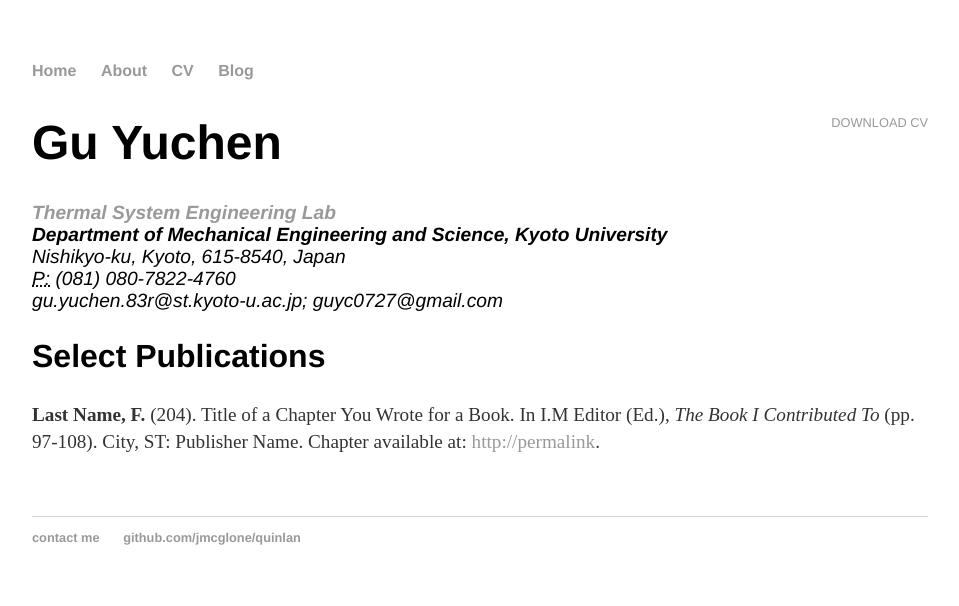
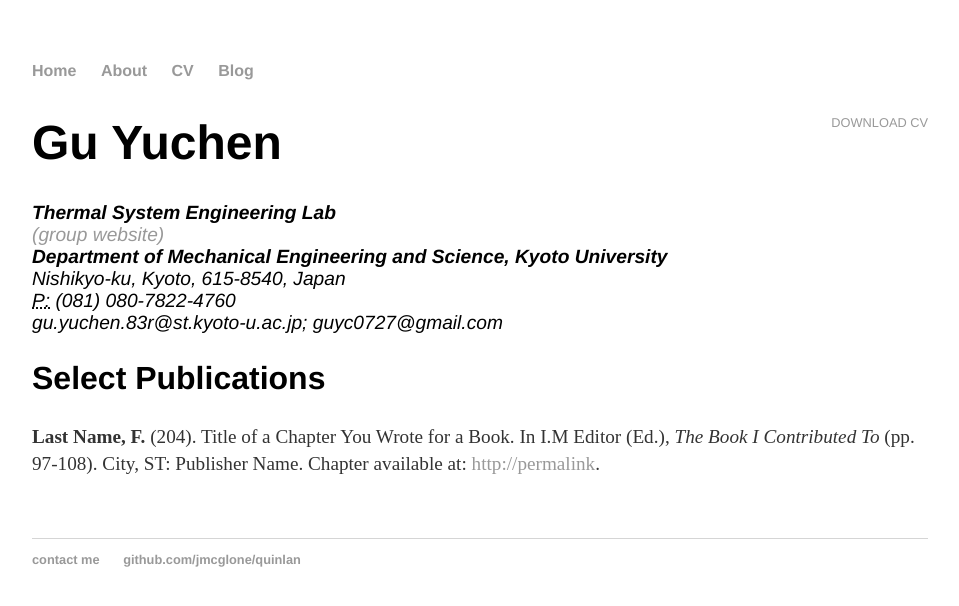
Before and after one commit to ycgu/ycgu.github.io, a Jekyll site: the page built from cv/index.html, in a window 1280 px wide. Shown: the top 606 px of the page, without its empty margins (160-1119 px from the left). Built offline with Jekyll 4.4.1, drawn with Linux system fonts in a browser that asks for light colours.

Commit message:
Update index.html

```diff
--- a/cv/index.html
+++ b/cv/index.html
@@ -7,7 +7,7 @@
 		<a href="#" class="download" title="Download CV as PDF">Download CV</a>
 					<h1>Gu Yuchen</h1>
 					<address>
-					<strong><a href="#">Thermal System Engineering Lab</a></strong><br>
+					<strong>Thermal System Engineering Lab</strong><br> <a href="#">(group website)</a><br>
 					<strong>Department of Mechanical Engineering and Science, Kyoto University</strong><br>
 					Nishikyo-ku, Kyoto, 615-8540, Japan<br>
 					<abbr title="phone">P:</abbr> (081) 080-7822-4760<br>
```
